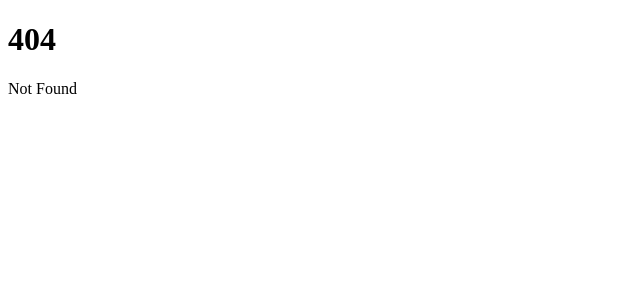
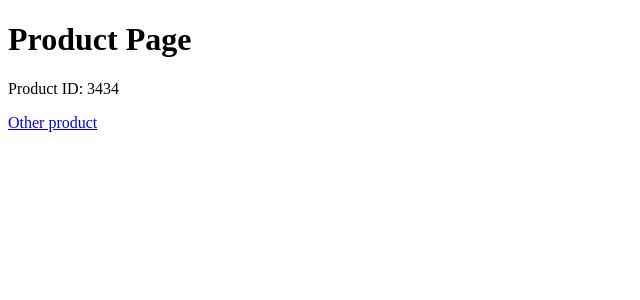
Before and after one commit to Pablo2e/curso-svelte-sveltekit, a SvelteKit app in the folder my-sveltekit-app/: page /product/3434 in a window 1280 px wide. Before the commit this address had no page. Shown: the top 300 px of the page, without its empty margins (0-640 px from the left). Built offline with nearby package versions, Linux system fonts and the light colour scheme.

Commit message:
seccion 10 87 creating routes

```diff
--- a/my-sveltekit-app/src/routes/+page.svelte
+++ b/my-sveltekit-app/src/routes/+page.svelte
@@ -1,2 +1,4 @@
 <h1>Welcome to SvelteKit</h1>
 <p>Visit <a href="https://kit.svelte.dev">kit.svelte.dev</a> to read the documentation</p>
+
+<a href="/about">About</a>
--- /dev/null
+++ b/my-sveltekit-app/src/routes/about/+page.svelte
@@ -0,0 +1 @@
+<h1>About</h1>
--- /dev/null
+++ b/my-sveltekit-app/src/routes/product/[id]/+page.svelte
@@ -0,0 +1,11 @@
+<script>
+  import {page} from '$app/stores'
+
+  $: console.log($page);
+</script>
+
+<h1>Product Page</h1>
+
+<p>Product ID: {$page.params.id}</p>
+
+<a href="/product/3434">Other product</a>
```
